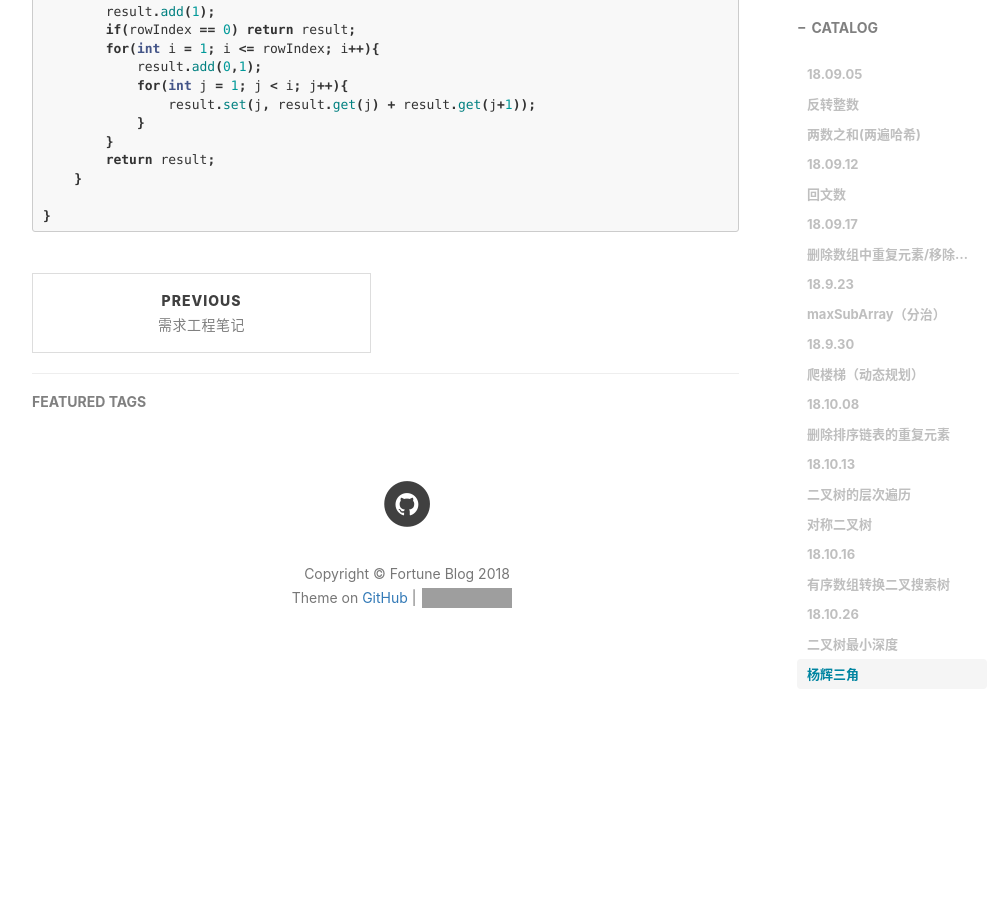
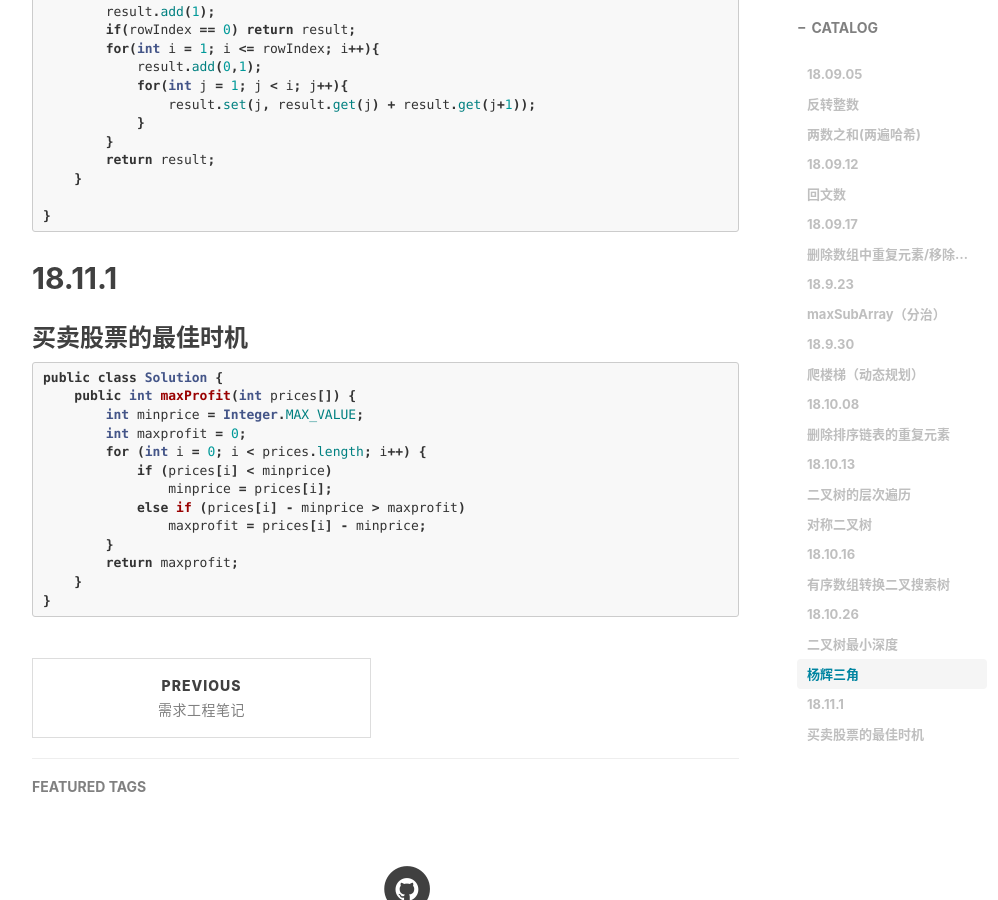
Before and after one commit to SUDAXKY/SUDAXKY.github.io, a Jekyll site: the page built from _posts/2018-09-15-LeetCode.md, in a window 1280 px wide and 900 px high, scrolled down 9068 px. Shown: the whole window, without its empty margins (233-1231 px from the left). Built offline with Jekyll 4.4.1, drawn with Linux system fonts in a browser that asks for light colours; nearby versions of some CDN libraries; comment, search, counter and statistics services are not loaded; before the commit the page ends 9770 px from its top, so only the background shows below that; grey boxes are pictures that could not be loaded.

Commit message:
Leetcode

````diff
--- a/_posts/2018-09-15-LeetCode.md
+++ b/_posts/2018-09-15-LeetCode.md
@@ -553,3 +553,27 @@ class Solution {
 
 }
 ```
+
+
+
+
+
+## 18.11.1
+
+### 买卖股票的最佳时机
+
+```java
+public class Solution {
+    public int maxProfit(int prices[]) {
+        int minprice = Integer.MAX_VALUE;
+        int maxprofit = 0;
+        for (int i = 0; i < prices.length; i++) {
+            if (prices[i] < minprice)
+                minprice = prices[i];
+            else if (prices[i] - minprice > maxprofit)
+                maxprofit = prices[i] - minprice;
+        }
+        return maxprofit;
+    }
+}
+```
````
